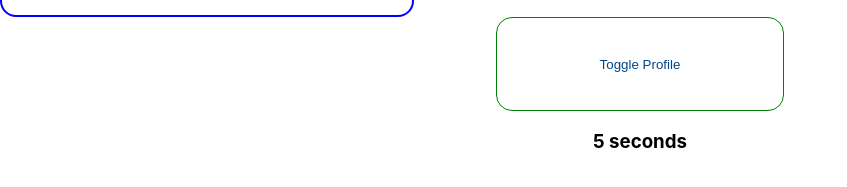
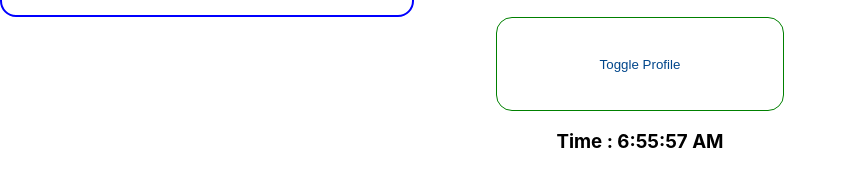
Before and after one commit to Kais-Amiri/checkpoint-react-state-gomycode, a React (Create React App) app: page / in a window 1280 px wide. Shown: the part 417-604 px from the top of the page, without its empty margins (0-847 px from the left). Built offline with nearby package versions, Linux system fonts and the light colour scheme.

Commit message:
third commit

```diff
--- a/src/App.js
+++ b/src/App.js
@@ -27,7 +27,7 @@ class App extends Component {
   componentDidMount() {
     setInterval(() => {
       this.setState({
-        time: this.state.time + 1,
+        time: new Date().toLocaleTimeString(),
       });
     }, 1000);
   }
@@ -49,7 +49,7 @@ class App extends Component {
         >
           Toggle Profile
         </button>
-        <h3>{this.state.time} seconds</h3>
+        <h3>Time : {this.state.time}</h3>
       </div>
     );
   }
```
